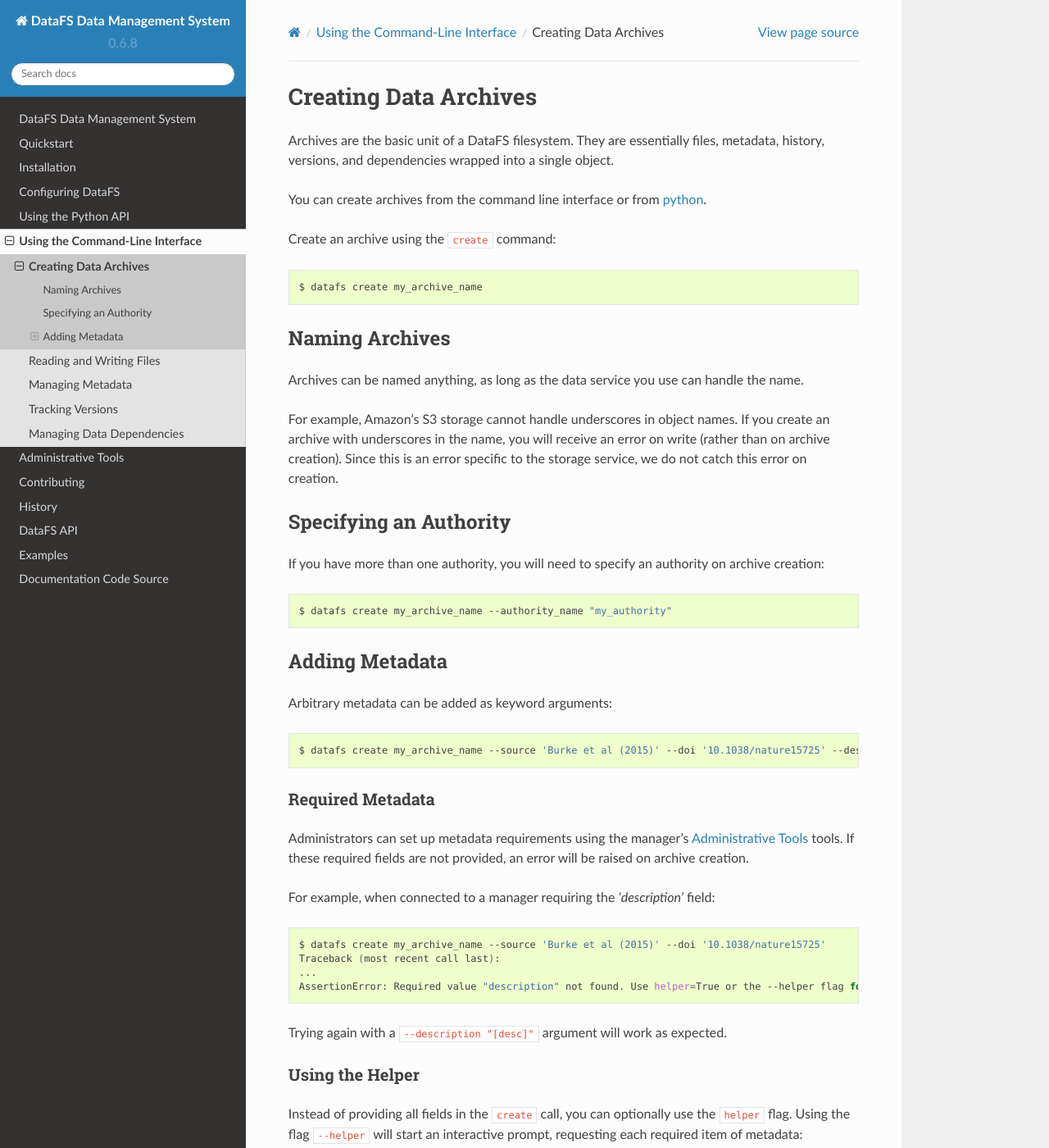
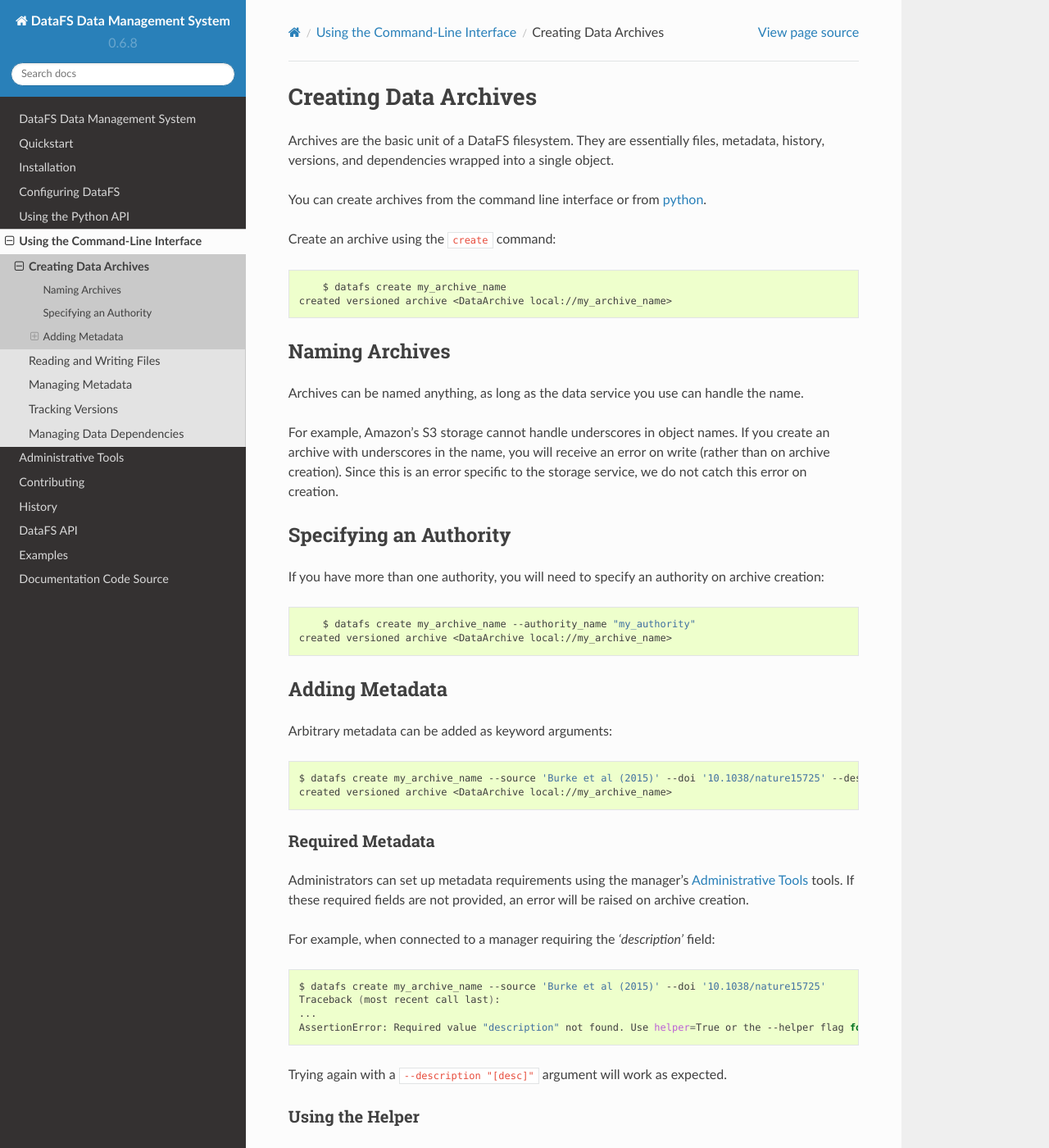
Before and after one commit to ClimateImpactLab/DataFS, a Sphinx documentation site: the page built from docs/cli.creating_archives.rst, in a window 1280 px wide and 1400 px high. Shown: the whole window at 82% size. Built offline with Sphinx 7.4.7 and the Read the Docs theme 2.0.0, drawn with Linux system fonts in a browser that asks for light colours; the version number is read from the project's files by our own code.

Commit message:
doc updates

```diff
--- a/docs/cli.creating_archives.rst
+++ b/docs/cli.creating_archives.rst
@@ -13,6 +13,7 @@
 .. code-block:: bash
 
 	$ datafs create my_archive_name
+    created versioned archive <DataArchive local://my_archive_name>
 
 Naming Archives
 ---------------
@@ -30,6 +31,7 @@
 .. code-block:: bash
 
 	$ datafs create my_archive_name --authority_name "my_authority"
+    created versioned archive <DataArchive local://my_archive_name>
 
 
 Adding Metadata
@@ -40,6 +42,9 @@
 .. code-block:: bash
 
     $ datafs create my_archive_name --source 'Burke et al (2015)' --doi '10.1038/nature15725' --description 'my test archive'
+    created versioned archive <DataArchive local://my_archive_name>
+
+
 
 Required Metadata
 ~~~~~~~~~~~~~~~~~
```
